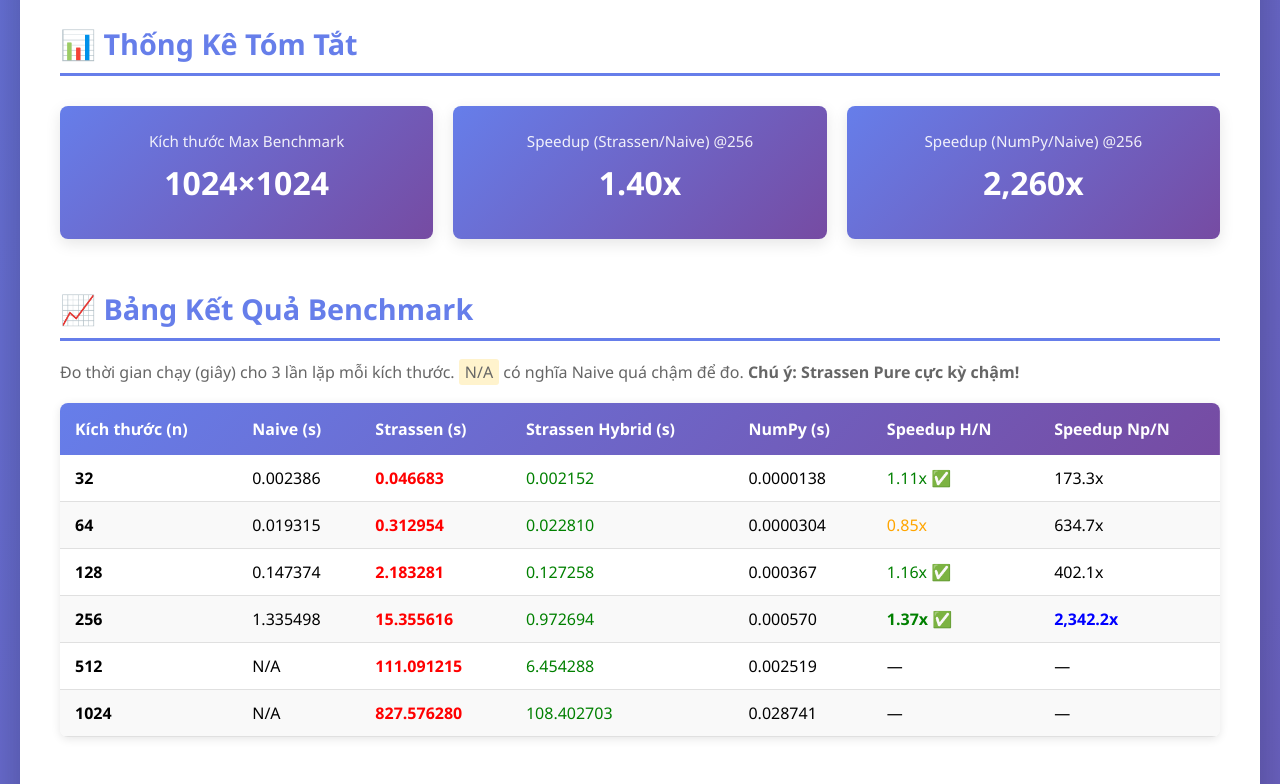
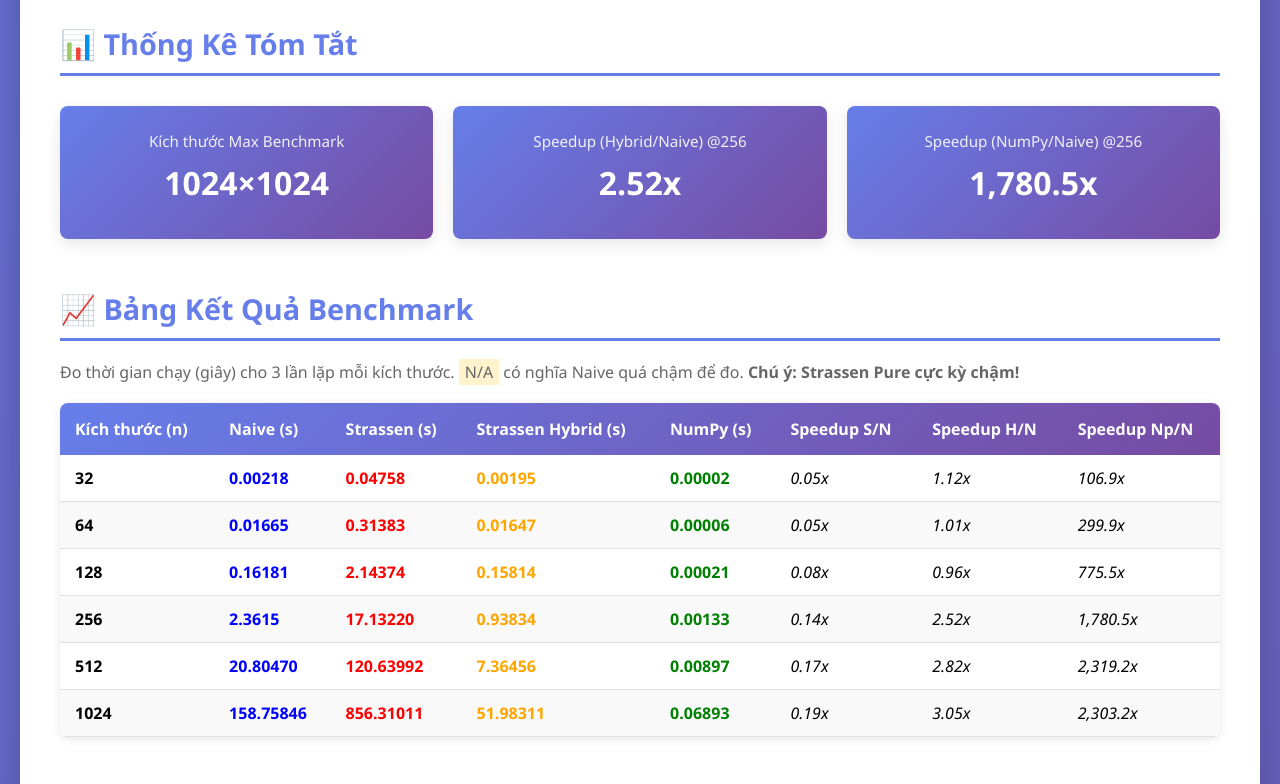
Before and after one commit to Thanh-17-09-2005/strassen-algorithm, a plain HTML site: page code/index.html in a window 1280 px wide. Shown: the part 1400-2184 px from the top of the page. Drawn offline with Linux system fonts and the light colour scheme.

Commit message:
third commit

```diff
--- a/code/index.html
+++ b/code/index.html
@@ -90,12 +90,12 @@
                         <div class="stat-value">1024×1024</div>
                     </div>
                     <div class="stat-box">
-                        <div class="stat-label">Speedup (Strassen/Naive) @256</div>
-                        <div class="stat-value">1.40x</div>
+                        <div class="stat-label">Speedup (Hybrid/Naive) @256</div>
+                        <div class="stat-value">2.52x</div>
                     </div>
                     <div class="stat-box">
                         <div class="stat-label">Speedup (NumPy/Naive) @256</div>
-                        <div class="stat-value">2,260x</div>
+                        <div class="stat-value">1,780.5x</div>
                     </div>
                 </div>
             </section>
@@ -115,6 +115,7 @@
                             <th>Strassen (s)</th>
                             <th>Strassen Hybrid (s)</th>
                             <th>NumPy (s)</th>
+                            <th>Speedup S/N</th>
                             <th>Speedup H/N</th>
                             <th>Speedup Np/N</th>
                         </tr>
@@ -122,57 +123,63 @@
                     <tbody>
                         <tr>
                             <td><strong>32</strong></td>
-                            <td>0.002386</td>
-                            <td><span style="color: red; font-weight: bold;">0.046683</span></td>
-                            <td><span style="color: green;">0.002152</span></td>
-                            <td>0.0000138</td>
-                            <td><span style="color: green;">1.11x ✅</span></td>
-                            <td>173.3x</td>
+                            <td><span style="color: blue; font-weight: bold;">0.00218</span></td>
+                            <td><span style="color: red; font-weight: bold;">0.04758</span></td>
+                            <td><span style="color: orange; font-weight: bold;">0.00195</span></td>
+                            <td><span style="color: green; font-weight: bold;">0.00002</span></td>
+                            <td><i>0.05x</i></td>
+                            <td><i>1.12x</i></td>
+                            <td><i>106.9x</i></td>
                         </tr>
                         <tr>
                             <td><strong>64</strong></td>
-                            <td>0.019315</td>
-                            <td><span style="color: red; font-weight: bold;">0.312954</span></td>
-                            <td><span style="color: green;">0.022810</span></td>
-                            <td>0.0000304</td>
-                            <td><span style="color: orange;">0.85x</span></td>
-                            <td>634.7x</td>
+                            <td><span style="color: blue; font-weight: bold;">0.01665</span></td>
+                            <td><span style="color: red; font-weight: bold;">0.31383</span></td>
+                            <td><span style="color: orange; font-weight: bold;">0.01647</span></td>
+                            <td><span style="color: green; font-weight: bold;">0.00006</span></td>
+                            <td><i>0.05x</i></td>
+                            <td><i>1.01x</i></td>
+                            <td><i>299.9x</i></td>
                         </tr>
                         <tr>
                             <td><strong>128</strong></td>
-                            <td>0.147374</td>
-                            <td><span style="color: red; font-weight: bold;">2.183281</span></td>
-                            <td><span style="color: green;">0.127258</span></td>
-                            <td>0.000367</td>
-                            <td><span style="color: green;">1.16x ✅</span></td>
-                            <td>402.1x</td>
+                            <td><span style="color: blue; font-weight: bold;">0.16181</span></td>
+                            <td><span style="color: red; font-weight: bold;">2.14374</span></td>
+                            <td><span style="color: orange; font-weight: bold;">0.15814</span></td>
+                            <td><span style="color: green; font-weight: bold;">0.00021</span></td>
+                            <td><i>0.08x</i></td>
+                            <td><i>0.96x</i></td>
+                            <td><i>775.5x</i></td>
                         </tr>
                         <tr>
                             <td><strong>256</strong></td>
-                            <td>1.335498</td>
-                            <td><span style="color: red; font-weight: bold;">15.355616</span></td>
-                            <td><span style="color: green;">0.972694</span></td>
-                            <td>0.000570</td>
-                            <td><span style="color: green; font-weight: bold;">1.37x ✅</span></td>
-                            <td><span style="color: blue; font-weight: bold;">2,342.2x</span></td>
+                            <td><span style="color: blue; font-weight: bold;">2.3615</span></td>
+                            <td><span style="color: red; font-weight: bold;">17.13220</span></td>
+                            <td><span style="color: orange; font-weight: bold;">0.93834</span></td>
+                            <td><span style="color: green; font-weight: bold;">0.00133</span></td>
+                            <td><i>0.14x</i></td>
+                            <td><i>2.52x</i></td>
+                            <td><i>1,780.5x</i></td>
                         </tr>
                         <tr>
                             <td><strong>512</strong></td>
-                            <td>N/A</td>
-                            <td><span style="color: red; font-weight: bold;">111.091215</span></td>
-                            <td><span style="color: green;">6.454288</span></td>
-                            <td>0.002519</td>
-                            <td>—</td>
-                            <td>—</td>
+                            <td><span style="color: blue; font-weight: bold;">20.80470</span></td>
+                            <td><span style="color: red; font-weight: bold;">120.63992</span></td>
+                            <td><span style="color: orange; font-weight: bold;">7.36456</span></td>
+                            <td><span style="color: green; font-weight: bold;">0.00897</span></td>
+                            <td><i>0.17x</i></td>
+                            <td><i>2.82x</i></td>
+                            <td><i>2,319.2x</i></td>
                         </tr>
                         <tr>
                             <td><strong>1024</strong></td>
-                            <td>N/A</td>
-                            <td><span style="color: red; font-weight: bold;">827.576280</span></td>
-                            <td><span style="color: green;">108.402703</span></td>
-                            <td>0.028741</td>
-                            <td>—</td>
-                            <td>—</td>
+                            <td><span style="color: blue; font-weight: bold;">158.75846</span></td>
+                            <td><span style="color: red; font-weight: bold;">856.31011</span></td>
+                            <td><span style="color: orange; font-weight: bold;">51.98311</span></td>
+                            <td><span style="color: green; font-weight: bold;">0.06893</span></td>
+                            <td><i>0.19x</i></td>
+                            <td><i>3.05x</i></td>
+                            <td><i>2,303.2x</i></td>
                         </tr>
                     </tbody>
                 </table>
@@ -250,8 +257,8 @@
                     <h3 style="margin-top: 20px;">📌 Khuyến Nghị Sử Dụng:</h3>
                     <ul style="margin-left: 20px; margin-top: 10px;">
                         <li><strong>n &lt; 100:</strong> Naive (đơn giản, đủ nhanh)</li>
-                        <li><strong>100 ≤ n &lt; 1000:</strong> <span style="background: #d4edda; padding: 2px 6px; border-radius: 3px;">Strassen Hybrid</span> (cân bằng tốt)</li>
-                        <li><strong>n ≥ 1000 hoặc cần tối ưu:</strong> <span style="background: #cfe2ff; padding: 2px 6px; border-radius: 3px;">NumPy</span> (nhanh nhất)</li>
+                        <li><strong>100 ≤ n &lt; 1000:</strong> <span style="background: #d4edda; padding: 2px 6px; border-radius: 3px;">Strassen Hybrid</span> (cân bằng, nhanh 2.5-3x)</li>
+                        <li><strong>n ≥ 1000 hoặc cần tối ưu:</strong> <span style="background: #cfe2ff; padding: 2px 6px; border-radius: 3px;">NumPy</span> (nhanh 2,300x+ so với Naive)</li>
                     </ul>
                 </div>
             </section>
```
Also changed, not shown: result/benchmark_results.csv (+6 -6 lines), result/benchmark_results.json (+41 -41 lines), result/benchmark_results.png, result/complexity_theory.png, 3 other files.
